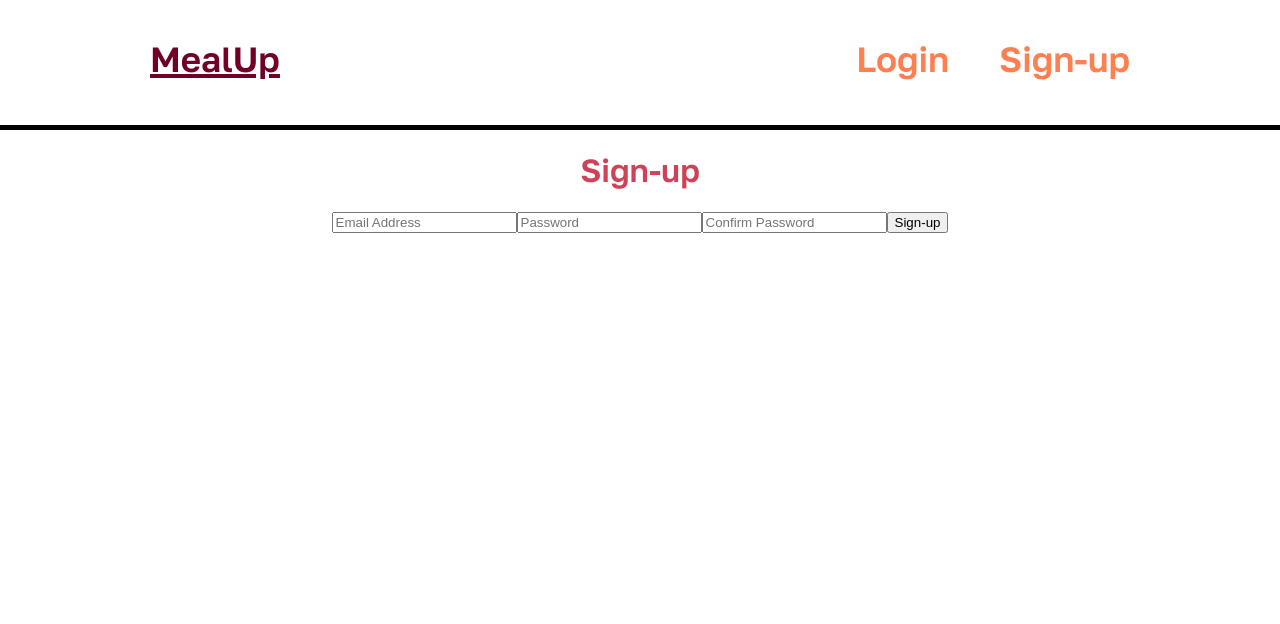
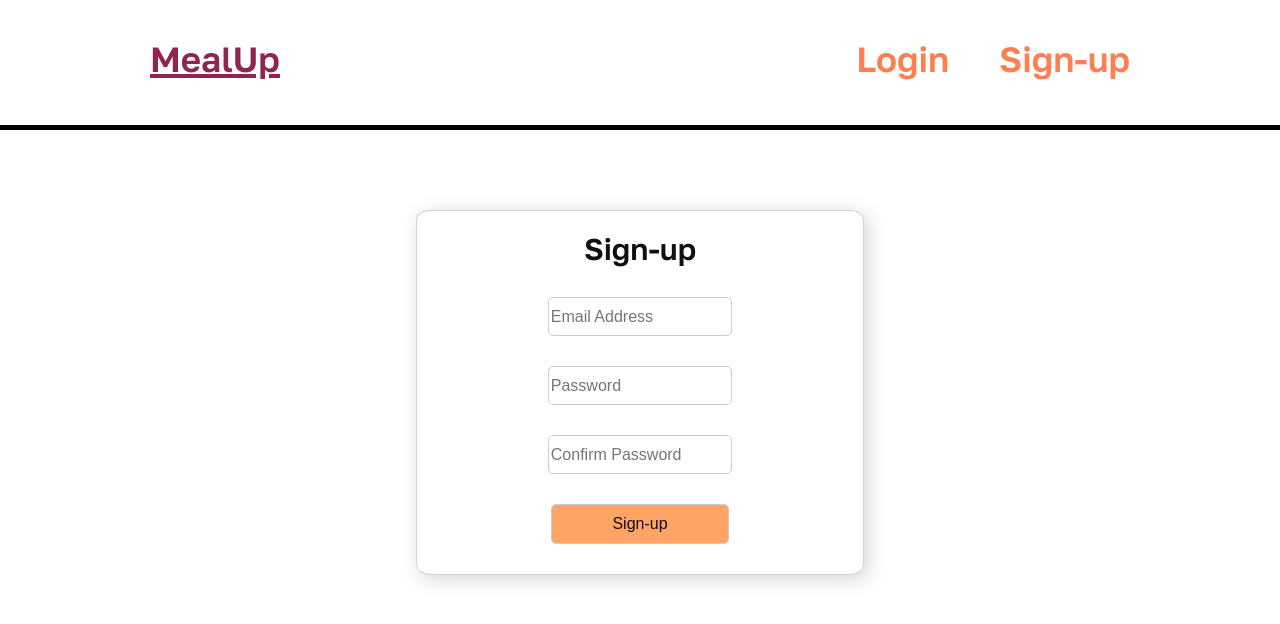
Before and after one commit to BBlyde/MealUp, an Angular app: page /sign-up in a window 1280 px wide. Shown: the top 624 px of the page. Built offline with nearby package versions, Linux system fonts and the light colour scheme.

Commit message:
finished front side for sign up and login pages

```diff
--- a/src/app/component/header/header.component.css
+++ b/src/app/component/header/header.component.css
@@ -13,7 +13,7 @@ header {
     font-size: 35px;
     text-decoration: underline;
     text-decoration-thickness: 4px;
-    color : #720026;
+    color : #90254e;
 }
 
 .right-side{
--- a/src/app/component/login/login.component.css
+++ b/src/app/component/login/login.component.css
@@ -1,74 +1,54 @@
 .form-card {
     box-sizing: border-box;
-    width: 50%;
+    width: 35%;
     margin: 20px auto;
     display: flex;
+    margin-top: 80px;
     flex-direction: column;
     box-shadow: lightgray 4px 4px 20px;
     border : lightgray 1px solid;
+    border-radius: 3%;
 }
 
 .form-title{
+  margin-top: 20px;
   font-size: 30px;
+  color : #111010;
 }
 
 .form-column{
   display: flex;
   flex-direction: column;
+  align-items: center;
 }
 
-.form-field {
-    display: block;
-    margin-bottom: 20px;
-    font-size: 16px;
-    line-height: 1.5;
-    color: #333;
-  }
-
-  .form-field label {
-    display: block;
-    margin-bottom: 10px;
-    font-weight: bold;
-  }
-
-  .form-field input[type="text"],
-  .form-field input[type="email"],
-  .form-field input[type="password"],
-  .form-field textarea {
-    display: block;
-    width: 100%;
-    padding: 10px;
+.form-field{
+  width: 40%;
+  height: 35px;
+  margin-top : 30px;
   border: 1px solid #ccc;
   border-radius: 5px;
   background-color: #fff;
   color: #333;
   font-size: 16px;
-    line-height: 1.5;
-    resize: none;
 }
 
-  .form-field input[type="text"]:focus,
-  .form-field input[type="email"]:focus,
-  .form-field input[type="password"]:focus,
-  .form-field textarea:focus {
-    outline: none;
-    border-color: #4CAF50;
-  }
-
-  .button {
+.submit {
   display: inline-block;
   padding: 10px 20px;
   border: 1px solid #ccc;
   border-radius: 5px;
-    background-color: #fff;
-    color: #333;
+  background-color: #FFA464;
+  color: #111010;
   font-size: 16px;
   text-align: center;
   text-decoration: none;
   cursor: pointer;
+  margin-top: 30px;
+  margin-bottom: 30px;
+  width: 40%;
 }
 
-  .button:hover {
-    background-color: #ccc;
+.submit:hover {
   color: #fff;
 }
--- a/src/app/component/login/login.component.html
+++ b/src/app/component/login/login.component.html
@@ -9,6 +9,6 @@
         <input class="form-control form-field" type="password" ngDefaultControl formControlName="password" required placeholder="Password" minlength="5">
 
         <!-- Button -->
-        <button type="submit">Login</button>
+        <button type="submit" class="submit">Login</button>
     </form>
 </div>
--- a/src/app/component/sign-up/sign-up.component.css
+++ b/src/app/component/sign-up/sign-up.component.css
@@ -0,0 +1,54 @@
+.form-card {
+    box-sizing: border-box;
+    width: 35%;
+    margin: 20px auto;
+    display: flex;
+    margin-top: 80px;
+    flex-direction: column;
+    box-shadow: lightgray 4px 4px 20px;
+    border : lightgray 1px solid;
+    border-radius: 3%;
+}
+
+.form-title{
+  margin-top: 20px;
+  font-size: 30px;
+  color : #111010;
+}
+
+.form-column{
+  display: flex;
+  flex-direction: column;
+  align-items: center;
+}
+
+.form-field{
+  width: 40%;
+  height: 35px;
+  margin-top : 30px;
+  border: 1px solid #ccc;
+  border-radius: 5px;
+  background-color: #fff;
+  color: #333;
+  font-size: 16px;
+}
+
+.submit {
+  display: inline-block;
+  padding: 10px 20px;
+  border: 1px solid #ccc;
+  border-radius: 5px;
+  background-color: #FFA464;
+  color: #111010;
+  font-size: 16px;
+  text-align: center;
+  text-decoration: none;
+  cursor: pointer;
+  margin-top: 30px;
+  margin-bottom: 30px;
+  width: 40%;
+}
+
+.submit:hover {
+  color: #fff;
+}
--- a/src/app/component/sign-up/sign-up.component.html
+++ b/src/app/component/sign-up/sign-up.component.html
@@ -1,45 +1,15 @@
-<h1 class="class-header">Sign-up</h1>
-    <div class="class-body">
-        <form [formGroup]="signUpForm"
-              autocomplete="off"
-              novalidate
-              (ngSubmit)="signup()">
+<div class="form-card">
+    <span class="form-title">Sign-up</span>
 
-              <!-- Email address -->
-            <input
-                class="form-control"
-                type="text"
-                ngDefaultControl
-                formControlName="email"
-                required
-                placeholder="Email Address"
-                minlength="5">
+    <form [formGroup]="signUpForm" autocomplete="off" novalidate (ngSubmit)="signup()" class="form-column">
+        <!-- Email address -->
+        <input class="form-control form-field" type="text" ngDefaultControl formControlName="email" required placeholder="Email Address" minlength="5">
 
-            <!-- Password -->
-                <input
-                class="form-control"
-                type="password"
-                ngDefaultControl
-                formControlName="password"
-                required
-                placeholder="Password"
-                minlength="5">
+        <!-- Password -->
+        <input class="form-control form-field" type="password" ngDefaultControl formControlName="password" required placeholder="Password" minlength="5">
+        <input class="form-control form-field" type="password" ngDefaultControl formControlName="confirmPassword" required placeholder="Confirm Password" minlength="5">
 
-                <input
-                class="form-control"
-                type="password"
-                ngDefaultControl
-                formControlName="confirmPassword"
-                required
-                placeholder="Confirm Password"
-                minlength="5">
-
-            <!-- Button -->
-            <button
-                color="warn"
-                type="submit"
-            >
-            Sign-up
-            </button>
-        </form>
-    </div>
+        <!-- Button -->
+        <button color="warn" type="submit" class="submit">Sign-up</button>
+    </form>
+</div>
```
Lines whose indentation alone changed are shown as unchanged.
